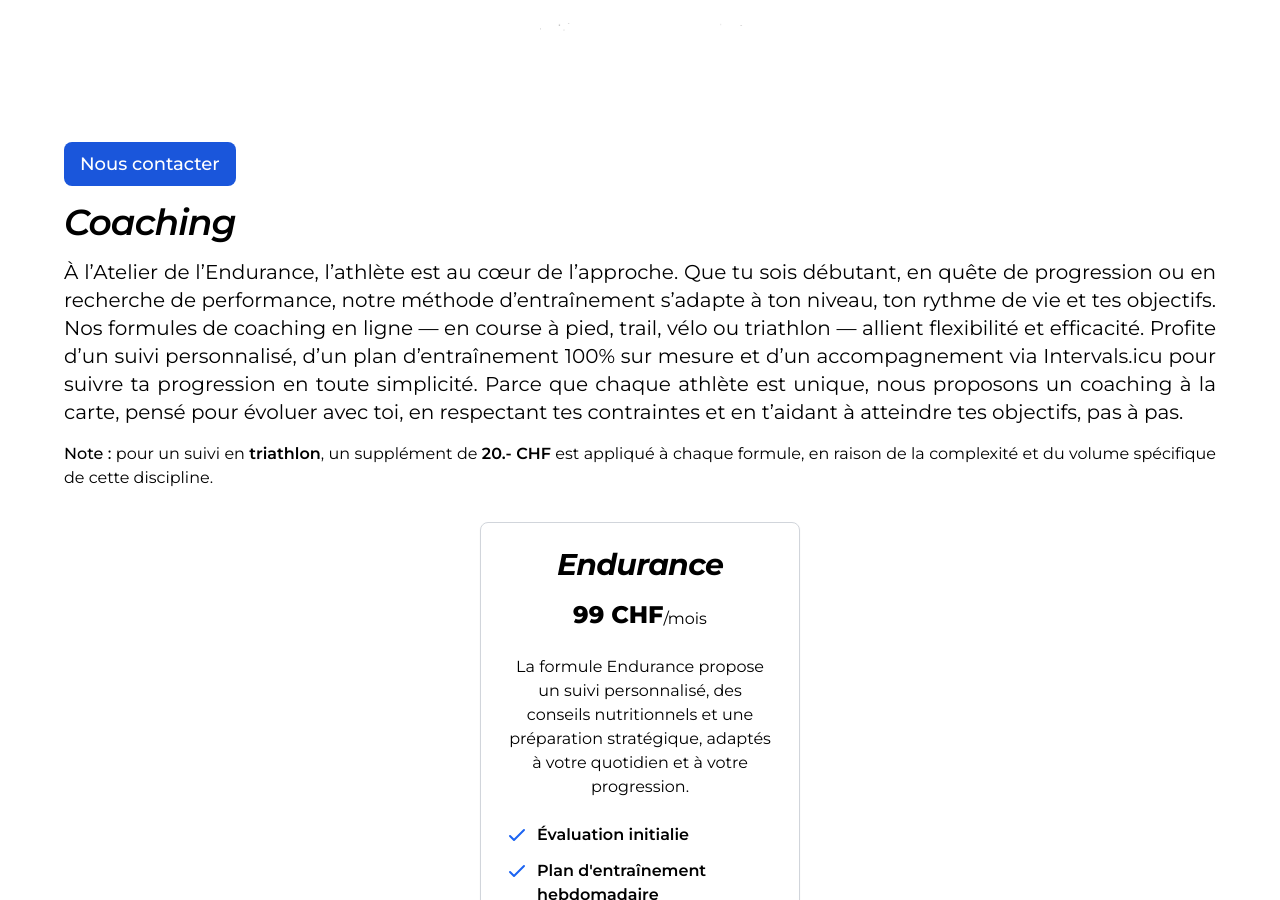
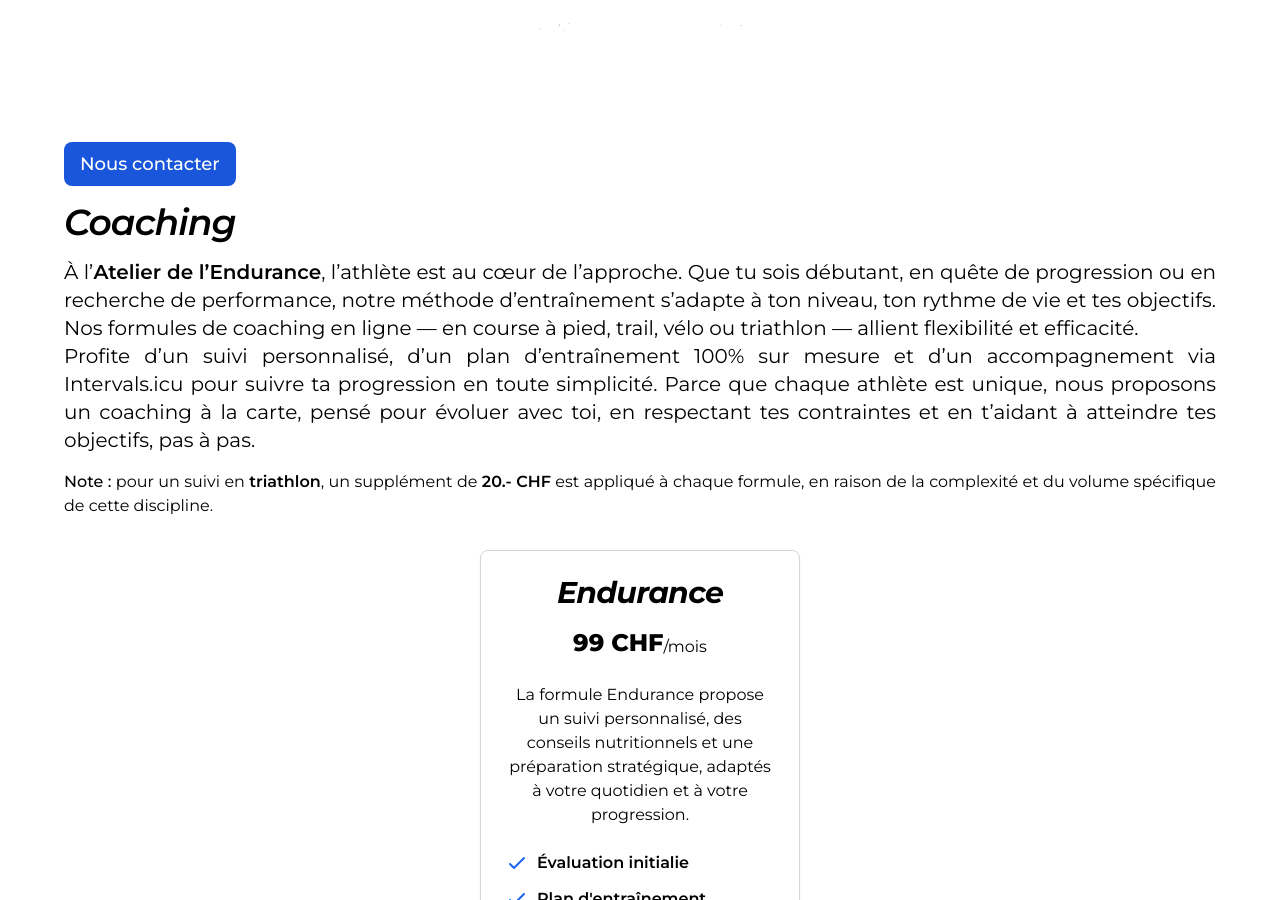
Before and after one commit to dieperid/atelier-endurance, a Jekyll site: the page built from src/pages/coaching.html, in a window 1280 px wide and 900 px high, scrolled down 1010 px. Built offline with Jekyll 4.4.1, drawn with Linux system fonts in a browser that asks for light colours; nearby versions of some CDN libraries; some web fonts are replaced.

Commit message:
style: updated text style

```diff
--- a/src/pages/coaching.html
+++ b/src/pages/coaching.html
@@ -6,21 +6,20 @@
 <div class="container mx-auto py-4 px-8 sm:px-16">
     <div class="mx-auto max-w-6xl">
         <div class="flex flex-col justify-center space-y-4 md:space-y-8">
-            <h1 class=" italic text-4xl font-semibold tracking-tight md:text-7xl">
+            <h1 class=" italic text-4xl font-semibold tracking-tight md:text-6xl lg:text-7xl xl:text-8xl">
                 Coaching
             </h1>
             <div class="sm:text-justify">
-                <p class="lg:text-xl">
-                    À l’Atelier de l’Endurance, l’athlète est au cœur de l’approche. Que tu sois débutant, en quête de
-                    progression ou en recherche de performance, notre méthode d’entraînement s’adapte à ton niveau, ton
-                    rythme de vie et tes objectifs. Nos formules de coaching en ligne — en course à pied, trail, vélo ou
-                    triathlon — allient flexibilité et efficacité. Profite d’un suivi personnalisé, d’un plan
-                    d’entraînement
-                    100% sur mesure et d’un accompagnement via Intervals.icu pour suivre ta progression en toute
-                    simplicité.
-                    Parce que chaque athlète est unique, nous proposons un coaching à la carte, pensé pour évoluer avec
-                    toi,
-                    en respectant tes contraintes et en t’aidant à atteindre tes objectifs, pas à pas.
+                <p class="md:text-lg lg:text-xl">
+                    À l’<span class="font-semibold">Atelier de l’Endurance</span>, l’athlète est au cœur de l’approche.
+                    Que tu sois débutant, en quête de progression ou en recherche de performance, notre méthode
+                    d’entraînement s’adapte à ton niveau, ton rythme de vie et tes objectifs. Nos formules de coaching
+                    en ligne — en course à pied, trail, vélo ou triathlon — allient flexibilité et efficacité.
+                    <br>
+                    Profite d’un suivi personnalisé, d’un plan d’entraînement 100% sur mesure et d’un accompagnement via
+                    Intervals.icu pour suivre ta progression en toute simplicité. Parce que chaque athlète est unique,
+                    nous proposons un coaching à la carte, pensé pour évoluer avec toi, en respectant tes contraintes et
+                    en t’aidant à atteindre tes objectifs, pas à pas.
                 </p>
                 <p class="mt-4">
                     <span class="font-medium">Note :</span> pour un suivi en <span
@@ -30,7 +29,6 @@
                     la complexité et du volume spécifique de cette discipline.<br><br>
                 </p>
             </div>
-
         </div>
         <!-- Formules -->
         <div
```
